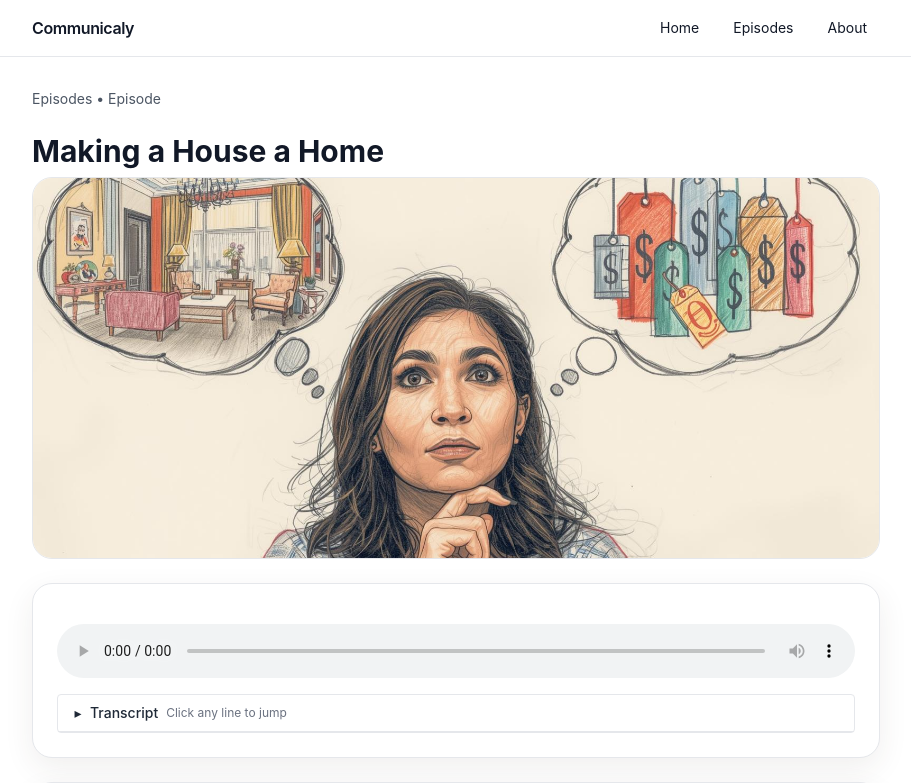
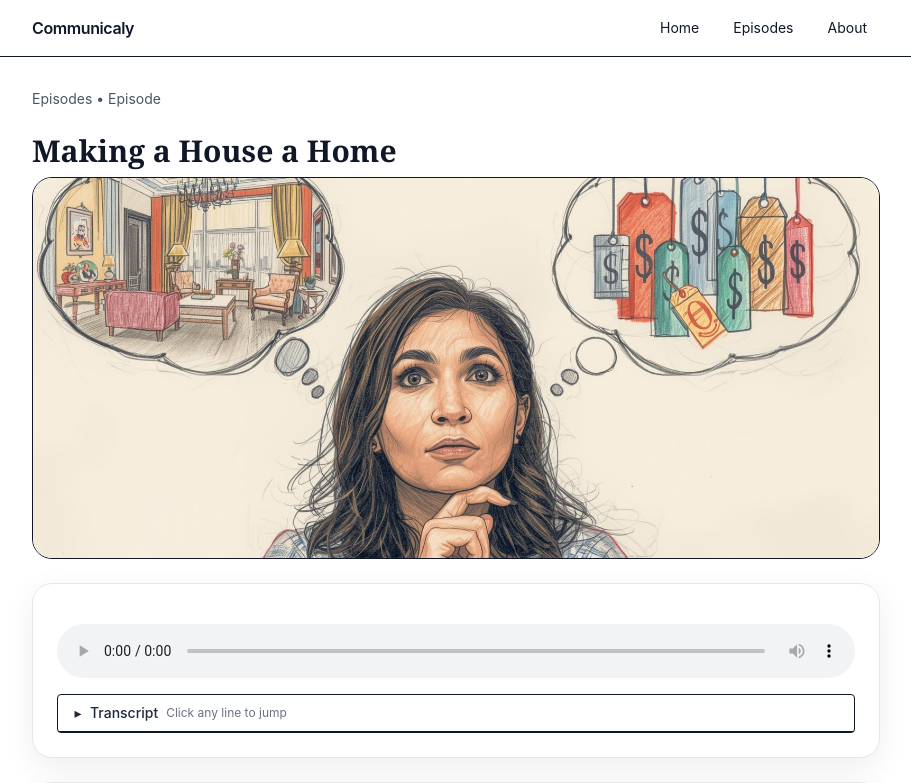
Before and after one commit to a-arboleda/communicaly, a Next.js app: page /episodes/a-budget-dilemma-5 in a window 1280 px wide. Shown: the top 783 px of the page, without its empty margins (184-1095 px from the left). Built offline with nearby package versions, Linux system fonts and the light colour scheme.

Commit message:
Episodes Prompts updated

```diff
--- a/app/globals.css
+++ b/app/globals.css
@@ -1,65 +1,189 @@
+@import "tailwindcss";
 
-/* app/globals.css */
-@tailwind base;
-@tailwind components;
-@tailwind utilities;
+/* --------------------------------------------- */
+/* THEME TOKENS */
+/* --------------------------------------------- */
+:root {
+  /* Colors */
+  --color-brand-900: #5c2e11;
+  --color-brand-700: #6E4E31;
+  --color-brand-500: #B2854C;
+  --color-brand-200: #E7D7C0;
+  --color-brand-accent: #9AAB63;
+  --color-gray-200: #e5e7eb;
 
-/* Base */
-:root {
-  color-scheme: light;
+  /* Shadow */
+  --shadow-card: 0 10px 30px rgba(63,47,37,.08);
+
+  /* Radii */
+  --radius-xl: 1rem;
+  --radius-2xl: 1.25rem;
+
+  /* Fonts */
   --font-sans: "Inter", -apple-system, BlinkMacSystemFont, "Segoe UI", sans-serif;
   --font-serif: "Playfair Display", "Georgia", serif;
-  --font-journey-script: "Dancing Script", "Brush Script MT", cursive;
+  --font-script: "Dancing Script", "Brush Script MT", cursive;
 }
+
+/* --------------------------------------------- */
+/* BASE STYLES */
+/* --------------------------------------------- */
 html, body {
   background: white;
-  font-family: var(--font-sans, -apple-system, BlinkMacSystemFont, "Segoe UI", sans-serif);
+  font-family: var(--font-sans);
+  color-scheme: light;
 }
 
-/* UX: remove mobile tap highlight for designated elements */
-@layer components {
-  .no-tap-highlight { -webkit-tap-highlight-color: transparent; }
+.no-tap-highlight {
+  -webkit-tap-highlight-color: transparent;
 }
 
-/* Reusable primitives */
-@layer components {
-  .container { @apply max-w-4xl mx-auto px-3 sm:px-6; }
-
-  .card { @apply border bg-white rounded-2xl shadow-card; }
-  .card-body { @apply px-4 py-5 sm:p-6; }
-
-  .btn { @apply inline-flex items-center gap-2 px-4 py-2 rounded-xl border font-medium transition; }
-  .btn-sm { @apply text-sm px-3 py-1.5; }
-  .btn-primary { @apply bg-brand-900 text-white border-black hover:opacity-90; }
-  .btn-ghost { @apply bg-white text-black border-black/60 hover:border-black; }
-  .btn-muted { @apply bg-white text-gray-700 border-black/30 hover:border-black/60; }
-  .btn-episode { @apply bg-transparent text-brand-900 border-black/60 hover:border-black; }
-  .btn-light-green { @apply bg-emerald-100 text-black border-transparent hover:bg-emerald-200; }
-
-  .tag { @apply inline-flex items-center px-2.5 py-1 rounded-full text-xs border bg-white; }
-  .tag-accent { @apply border-black/40; }
+/* --------------------------------------------- */
+/* CONTAINERS */
+/* --------------------------------------------- */
+.container {
+  @apply max-w-4xl mx-auto px-3 sm:px-6;
 }
 
-/* Optional: prose tweaks */
-.prose :where(h1,h2,h3,h4) { @apply text-brand-900 font-sans; }
-.prose :where(p,li) { @apply text-gray-700; }
-.prose a { @apply text-brand-900 no-underline hover:no-underline; }
-
-/* Remove underline on all link hovers app-wide */
-@layer base {
-  a { text-decoration-line: none; }
-  a:hover { text-decoration-line: none !important; }
+/* --------------------------------------------- */
+/* CARDS */
+/* --------------------------------------------- */
+.card {
+  background: white;
+  border: 1px solid var(--color-gray-200);
+  border-radius: var(--radius-2xl);
+  box-shadow: var(--shadow-card);
 }
 
-/* Neutralize underline utilities on hover/group-hover */
-@layer utilities {
-  .font-journey { font-family: var(--font-serif, "Georgia", serif); }
-  .font-journey-script { font-family: var(--font-journey-script, "Brush Script MT", cursive); }
-  .hover\:underline:hover { text-decoration-line: none !important; }
-  .group:hover .group-hover\:underline { text-decoration-line: none !important; }
-  .tag-scroll-area { scrollbar-width: thin; scrollbar-color: rgba(178,133,76,0.6) transparent; }
-  .tag-scroll-area::-webkit-scrollbar { width: 6px; }
-  .tag-scroll-area::-webkit-scrollbar-track { background: transparent; }
-  .tag-scroll-area::-webkit-scrollbar-thumb { background: rgba(154,171,99,0.55); border-radius: 9999px; }
-  .tag-scroll-area:hover::-webkit-scrollbar-thumb { background: rgba(178,133,76,0.65); }
+.card-body {
+  @apply px-4 py-5 sm:p-6;
 }
+
+/* --------------------------------------------- */
+/* BUTTONS */
+/* --------------------------------------------- */
+.btn {
+  @apply inline-flex items-center gap-2 px-4 py-2 font-medium border transition;
+  border-radius: var(--radius-xl);
+  border-color: var(--color-gray-200);
+}
+
+.btn-primary {
+  background: var(--color-brand-900);
+  @apply text-white;
+  border-color: var(--color-gray-200);
+}
+
+.btn-primary:hover {
+  opacity: 0.9;
+}
+
+.btn-ghost {
+  @apply bg-white text-black;
+  border-color: var(--color-gray-200);
+}
+
+.btn-ghost:hover {
+  border-color: var(--color-brand-900);
+}
+
+.btn-muted {
+  @apply bg-white text-gray-700;
+  border-color: var(--color-gray-200);
+}
+
+.btn-muted:hover {
+  border-color: var(--color-gray-200);
+}
+
+.btn-episode {
+  color: var(--color-brand-900);
+  @apply bg-transparent;
+  border-color: var(--color-gray-200);
+}
+
+.btn-episode:hover {
+  border-color: var(--color-brand-900);
+}
+
+.btn-light-green {
+  @apply bg-emerald-100 text-black;
+  border-color: var(--color-gray-200);
+}
+
+.btn-light-green:hover {
+  background: #d1fae5; /* Tailwind emerald-200 equivalent */
+}
+
+/* --------------------------------------------- */
+/* TAGS */
+/* --------------------------------------------- */
+.tag {
+  @apply inline-flex items-center px-2.5 py-1 rounded-full text-xs bg-white;
+  border-color: var(--color-gray-200);
+}
+
+.tag-accent {
+  border-color: var(--color-brand-accent);
+}
+
+/* --------------------------------------------- */
+/* TYPOGRAPHY */
+/* --------------------------------------------- */
+.prose :where(h1,h2,h3,h4) {
+  color: var(--color-brand-900);
+  font-family: var(--font-sans);
+}
+
+.prose :where(p, li) {
+  @apply text-gray-700;
+}
+
+.prose a {
+  color: var(--color-brand-900);
+  text-decoration: none;
+}
+
+a:hover {
+  text-decoration: none !important;
+}
+
+/* --------------------------------------------- */
+/* UTILITIES */
+/* --------------------------------------------- */
+.font-journey {
+  font-family: var(--font-serif);
+}
+
+.font-journey-script {
+  font-family: var(--font-script);
+}
+
+/* Prevent unwanted underline utilities */
+.hover\:underline:hover,
+.group:hover .group-hover\:underline {
+  text-decoration: none !important;
+}
+
+/* Scrollbars */
+.tag-scroll-area {
+  scrollbar-width: thin;
+  scrollbar-color: rgba(178,133,76,0.6) transparent;
+}
+
+.tag-scroll-area::-webkit-scrollbar {
+  width: 6px;
+}
+
+.tag-scroll-area::-webkit-scrollbar-track {
+  background: transparent;
+}
+
+.tag-scroll-area::-webkit-scrollbar-thumb {
+  background: rgba(154,171,99,0.55);
+  border-radius: 9999px;
+}
+
+.tag-scroll-area:hover::-webkit-scrollbar-thumb {
+  background: rgba(178,133,76,0.65);
+}
--- a/eslint.config.mjs
+++ b/eslint.config.mjs
@@ -1,16 +1,19 @@
-import { dirname } from "path";
-import { fileURLToPath } from "url";
-import { FlatCompat } from "@eslint/eslintrc";
+// eslint.config.js
+import nextPlugin from "@next/eslint-plugin-next";
+import js from "@eslint/js";
 
-const __filename = fileURLToPath(import.meta.url);
-const __dirname = dirname(__filename);
+export default [
+  js.configs.recommended,
 
-const compat = new FlatCompat({
-  baseDirectory: __dirname,
-});
+  {
+    plugins: {
+      "@next/next": nextPlugin,
+    },
+    rules: {
+      ...nextPlugin.configs.recommended.rules,
+    },
+  },
 
-const eslintConfig = [
-  ...compat.extends("next/core-web-vitals", "next/typescript"),
   {
     ignores: [
       "node_modules/**",
@@ -21,5 +24,3 @@ const eslintConfig = [
     ],
   },
 ];
-
-export default eslintConfig;
--- a/postcss.config.js
+++ b/postcss.config.js
@@ -1,7 +1,7 @@
 // postcss.config.js
-module.exports = {
+export default {
   plugins: {
-    tailwindcss: {},
+    '@tailwindcss/postcss': {},
     autoprefixer: {},
   },
-}
+};
--- a/tailwind.config.ts
+++ b/tailwind.config.ts
@@ -1,55 +1,9 @@
 // tailwind.config.ts
-import type { Config } from "tailwindcss"
-import defaultTheme from "tailwindcss/defaultTheme"
-import typography from "@tailwindcss/typography"
-
-const config: Config = {
-  darkMode: ["class"],
+// tailwind.config.ts — Tailwind v4 minimal config
+export default {
   content: [
-    "./pages/**/*.{ts,tsx,js,jsx}",
-    "./components/**/*.{ts,tsx,js,jsx}",
-    "./app/**/*.{ts,tsx,js,jsx}",
+    "./app/**/*.{js,ts,jsx,tsx,md,mdx}",
+    "./components/**/*.{js,ts,jsx,tsx}",
     "./content/**/*.{md,mdx}",
   ],
-  theme: {
-    extend: {
-      colors: {
-        brand: {
-          // Warm earthy palette
-          900: "#5c2e11ff", // deep cocoa
-          700: "#6E4E31", // roasted chestnut
-          500: "#B2854C", // toasted caramel
-          200: "#E7D7C0", // soft sandstone
-          accent: "#9AAB63", // muted olive
-        },
-      },
-      fontFamily: {
-        // Prefer local Inter (fallback), then system sans
-        sans: ["Inter", ...defaultTheme.fontFamily.sans],
-        // Use Inter as serif fallback too to unify look
-        serif: ["Inter", ...defaultTheme.fontFamily.sans],
-      },
-      boxShadow: {
-        card: "0 10px 30px rgba(63,47,37,.08)", // subtle warm shadow
-      },
-      borderRadius: {
-        xl: "1rem",
-        "2xl": "1.25rem",
-      },
-      // If you’re using @tailwindcss/typography, you can set prose defaults here:
-      typography: (theme) => ({
-        DEFAULT: {
-          css: {
-            "--tw-prose-headings": theme("colors.brand.900"),
-            "--tw-prose-body": theme("colors.gray.700"),
-            "--tw-prose-links": theme("colors.brand.900"),
-            "--tw-prose-bold": theme("colors.brand.900"),
-          },
-        },
-      }),
-    },
-  },
-  plugins: [typography()],
-}
-
-export default config
+};
--- a/tsconfig.json
+++ b/tsconfig.json
@@ -13,7 +13,7 @@
     ],
     "module": "esnext",
     "moduleResolution": "bundler",
-    "jsx": "preserve",
+    "jsx": "react-jsx",
     "resolveJsonModule": true,
     "isolatedModules": true,
     "esModuleInterop": true,
@@ -35,7 +35,8 @@
     "**/*.tsx",
     ".next/types/**/*.d.ts",
     "next-env.d.ts",
-    ".next/types/**/*.ts"
+    ".next/types/**/*.ts",
+    ".next/dev/types/**/*.ts"
   ],
   "exclude": [
     "node_modules"
```
Also changed, not shown: package.json (+12 -10 lines), 1 other file (tests, documents, lock files or other folders).
